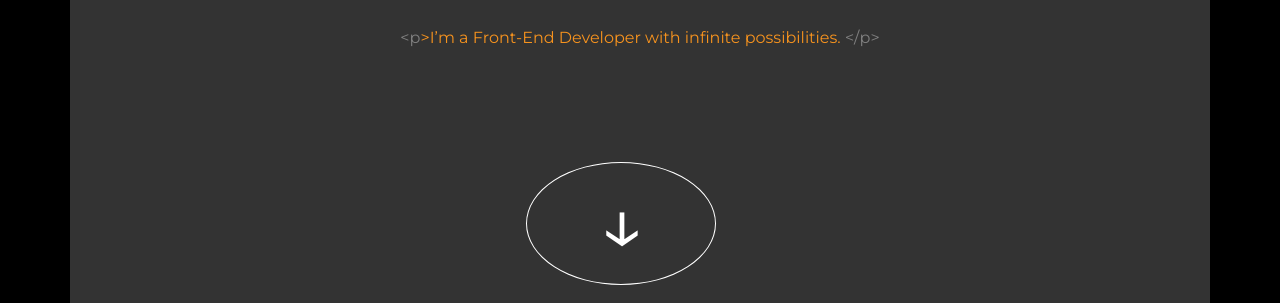
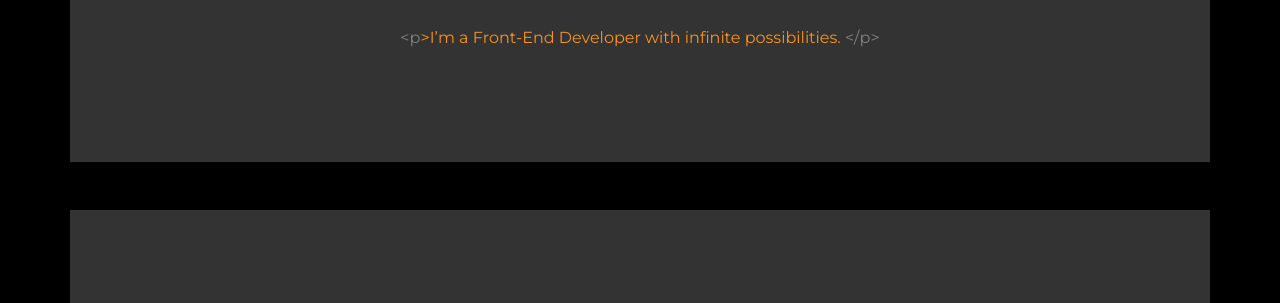
Before and after one commit to Livhuwani-star/MyPortfolio, a plain HTML site: page index.html in a window 1280 px wide. Shown: the part 450-753 px from the top of the page. Drawn offline with nearby package versions, Linux system fonts and the light colour scheme.

Commit message:
desktop fixed

```diff
--- a/Stylesheet/stylesheet.css
+++ b/Stylesheet/stylesheet.css
@@ -9,7 +9,6 @@ body{
 html{
     overflow-x: hidden;
  }
-
 
 
 /* Fonts */
@@ -43,10 +42,6 @@ p{
 }
 
 .hide-on-mobile{
-    display: none;
-}
-
-.arrow{
     display: none;
 }
 
@@ -302,17 +297,7 @@ ul.desktop-nav li a.active{
 .mobile{
      display: none;
 }
-}.arrow{
-    display: inline-block;
-    position: relative;
-    margin-left: 40%;
-    font-size: 1px;
-    border: 1px solid white;
-    border-radius:  50%;
-    text-align: center;
-    padding-bottom: 1px;
 
-}
 .dots{
          display: none;
 }
--- a/index.html
+++ b/index.html
@@ -91,10 +91,6 @@
       </div>
       <div class="col-12 text-center my-5">
         <p class="tag" style="text-align: center;"><span class="lightgrey">&lt;&rcy;</span>&gtI’m a Front-End Developer with infinite possibilities. <span class="span lightgrey">&lt;&sol;&rcy;&gt</span></p>
-      </div>
-      <div class="col-2 text-center my-5 arrow" style="font-size: 500%;">
-        &#8595;
-
       </div>
     </div>
   </section>
```
